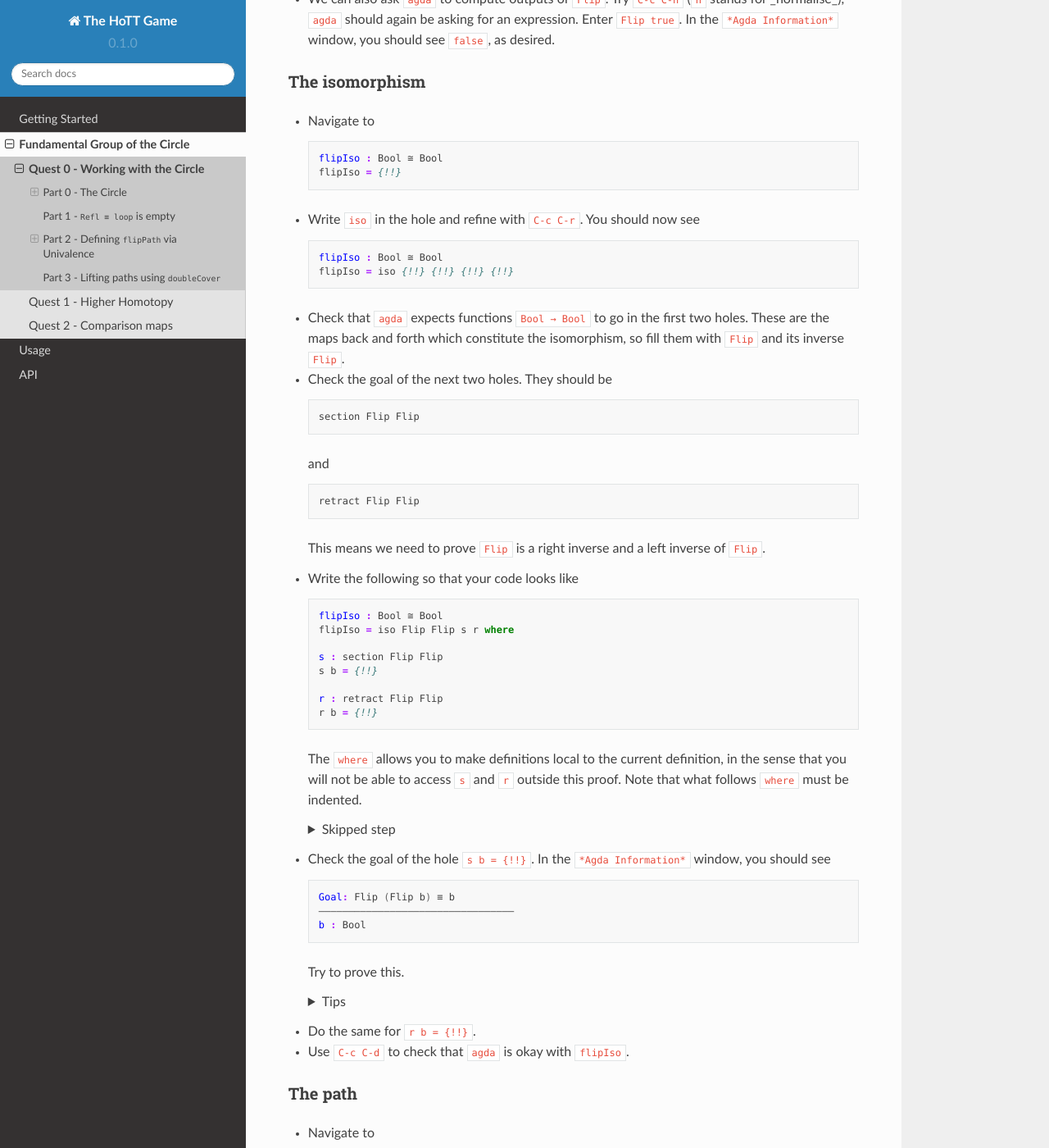
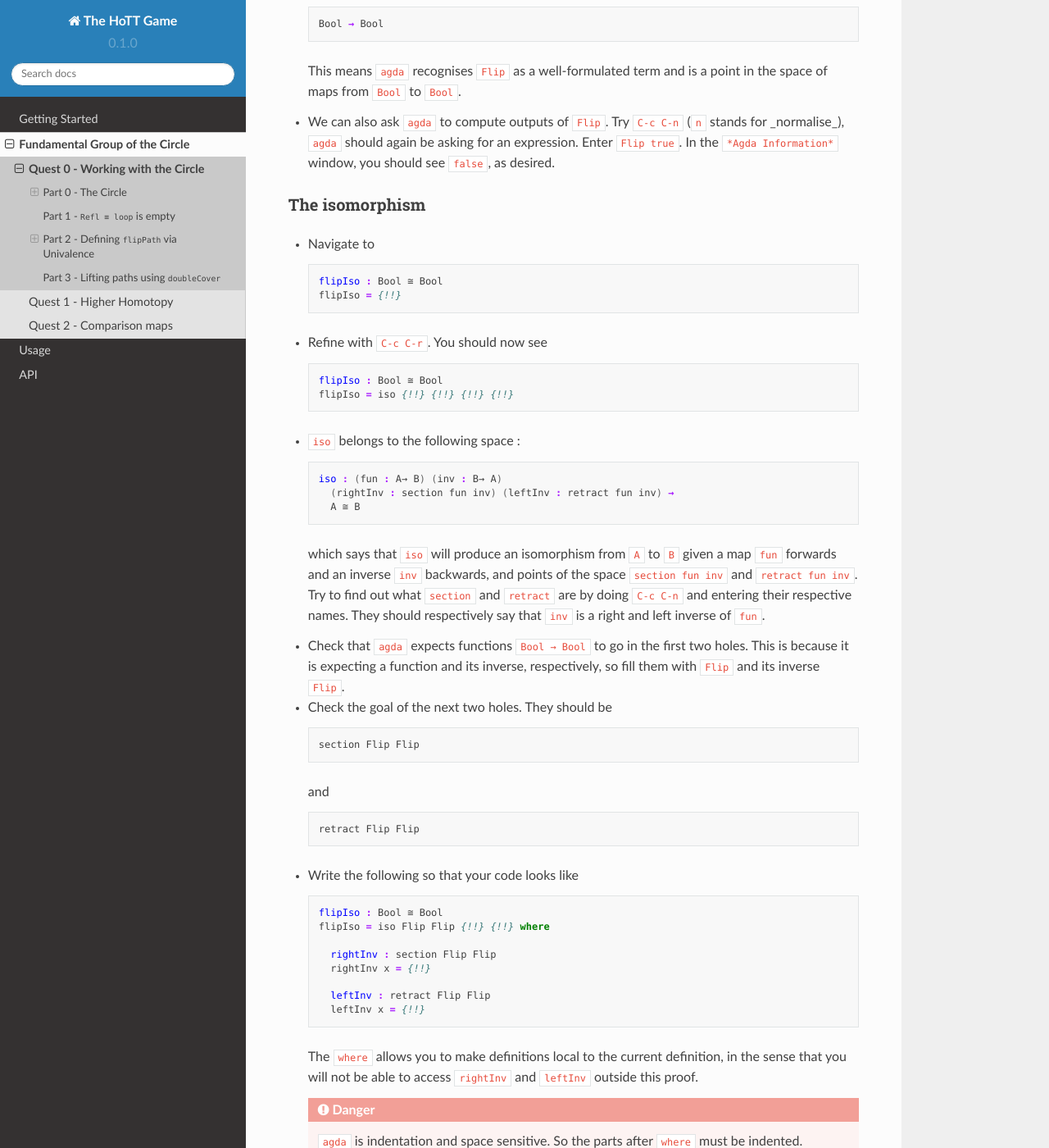
Before and after one commit to thehottgame/theHoTTGameGuide, a Sphinx documentation site: the page built from docs/source/1-fundamental-group/quest-0.rst, in a window 1280 px wide and 1400 px high, scrolled down 7721 px. Shown: the whole window at 82% size. Built offline with Sphinx 7.4.7 and the Read the Docs theme 2.0.0, drawn with Linux system fonts in a browser that asks for light colours; pages that are not in the unit, such as notebooks, are missing from menus; some of the changed text lies outside the part shown.

Commit message:
all george feedback done

```diff
--- a/docs/source/1-fundamental-group/quest-0.rst
+++ b/docs/source/1-fundamental-group/quest-0.rst
@@ -10,7 +10,7 @@
 =====================================
 
 Theory - Definition of the Circle
-------------------------
+---------------------------------
 
 In this series of quests we will prove that the fundamental group
 of ``S¹`` is ``ℤ``.
@@ -323,9 +323,15 @@
   We are assuming we have ``flipPath`` defined already
   and want to map ``loop`` to ``flipPath``,
   so ``loop i`` should map to a generic point in the path ``flipPath``.
+
+  .. NOTE::
+
+     We can use ``flipPath`` without completing the definition of ``flipPath``.
+
   Try filling the hole.
 * Once you think you are done, reload the ``agda`` file with ``C-c C-l``
-  and if it doesn't complain this means there are no problems with your definition.
+  and if it doesn't complain
+  this means there are no problems with your definition.
   Compare your definition to that in ``1FundamentalGroup/Quest0Solutions.agda``
   to check that your definition is the one we want.
   Here is a definition that ``agda`` will accept, but is *not* what we need:
@@ -433,7 +439,7 @@
     flipIso : Bool ≅ Bool
     flipIso = {!!}
 
-* Write ``iso`` in the hole and refine with ``C-c C-r``.
+* Refine with ``C-c C-r``.
   You should now see
 
   .. code-block:: agda
@@ -441,9 +447,26 @@
     flipIso : Bool ≅ Bool
     flipIso = iso {!!} {!!} {!!} {!!}
 
+* ``iso`` belongs to the following space :
+
+  .. code-block:: agda
+
+     iso : (fun : A→ B) (inv : B→ A)
+       (rightInv : section fun inv) (leftInv : retract fun inv) →
+       A ≅ B
+
+  which says that ``iso`` will produce an isomorphism from ``A`` to ``B``
+  given a map ``fun`` forwards and an inverse ``inv`` backwards,
+  and points of the space ``section fun inv`` and ``retract fun inv``.
+  Try to find out what ``section`` and ``retract`` are
+  by doing ``C-c C-n`` and entering their respective names.
+  They should respectively say that
+  ``inv`` is a right and left inverse of ``fun``.
+
 * Check that ``agda`` expects functions ``Bool → Bool``
   to go in the first two holes.
-  These are the maps back and forth which constitute the isomorphism,
+  This is because it is expecting a function and its inverse,
+  respectively,
   so fill them with ``Flip`` and its inverse ``Flip``.
 * Check the goal of the next two holes.
   They should be
@@ -458,25 +481,27 @@
 
      retract Flip Flip
 
-  This means we need to prove
-  ``Flip`` is a right inverse and a left inverse of ``Flip``.
-
 * Write the following so that your code looks like
 
   .. code-block:: agda
 
     flipIso : Bool ≅ Bool
-    flipIso = iso Flip Flip s r where
+    flipIso = iso Flip Flip {!!} {!!} where
 
-    s : section Flip Flip
-    s b = {!!}
+      rightInv : section Flip Flip
+      rightInv x = {!!}
 
-    r : retract Flip Flip
-    r b = {!!}
+      leftInv : retract Flip Flip
+      leftInv x = {!!}
 
   The ``where`` allows you to make definitions local to the current definition,
-  in the sense that you will not be able to access ``s`` and ``r`` outside this proof.
-  Note that what follows ``where`` must be indented.
+  in the sense that you will not be able to access
+  ``rightInv`` and ``leftInv`` outside this proof.
+
+  .. danger::
+
+     ``agda`` is indentation and space sensitive.
+     So the parts after ``where`` must be indented.
 
   .. raw:: html
 
@@ -484,39 +509,52 @@
      <details>
      <summary>Skipped step</summary>
 
-  * To find out why we put ``s b`` on the left you can try
+  * To find out why we put ``rightInv x`` on the left you can try
      .. code-block::
 
         flipIso : Bool ≅ Bool
-        flipIso = iso Flip Flip s r where
+        flipIso = iso Flip Flip {!!} {!!} where
 
-           s : section Flip Flip
-           s = {!!}
+           rightInv : section Flip Flip
+           rightInv = {!!}
 
-           r : retract Flip Flip
-           r = {!!}
+           leftInv : retract Flip Flip
+           leftInv = {!!}
 
-  * Check the goal of the hole ``s = {!!}`` and try using ``C-c C-r``.
+  * Check the goal of the hole ``rightInv = {!!}`` and try using ``C-c C-r``.
     It should give you ``λ x → {!!}``.
-    This says it's asking for some new proof for each ``x : Bool``.
-    If you check the goal you can find out what proof it wants
-    and that ``x : Bool``.
+    This says it's asking for something for each ``x : Bool``.
+    (Recall that ``λ x → {!!}`` is the ``agda`` notation for
+    ``x ↦ {!!}``.)
+    If you check the goal you can find out what it wants
+    and that you have available ``x : Bool``.
   * To do a proof for each ``x : Bool``, we can also just stick
-    ``x`` before the ``=`` and do away with the ``λ``.
+    ``x`` before the ``=`` and do away with the ``λ`` like this :
+
+    .. code-block:: agda
+
+       flipIso : Bool ≅ Bool
+       flipIso = iso Flip Flip {!!} {!!} where
+
+          rightInv : section Flip Flip
+          rightInv x = {!!}
+
+          leftInv : retract Flip Flip
+          leftInv = {!!}
 
   .. raw:: html
 
      </details>
      </p>
 
-* Check the goal of the hole ``s b = {!!}``.
+* Check the goal of the hole ``rightInv x = {!!}``.
   In the ``*Agda Information*`` window, you should see
 
   .. code-block:: agda
 
-     Goal: Flip (Flip b) ≡ b
+     Goal: Flip (Flip x) ≡ x
      —————————————————————————————————
-     b : Bool
+     x : Bool
 
   Try to prove this.
 
@@ -524,14 +562,14 @@
 
      <p>
      <details>
-     <summary>Tips</summary>
+     <summary>Hint</summary>
 
-  You need to case on what ``b`` can be.
+  You need to case on what ``x`` can be.
   Then for the case of ``true`` and ``false``,
   try ``C-c C-r`` to see if ``agda`` can help.
 
-  The added benefit of having ``b`` before the ``=``
-  is exactly this - that we can case on what ``b`` can be.
+  The added benefit of having ``x`` before the ``=``
+  is exactly this - that we can case on what ``x`` can be.
   This is called *pattern matching*.
 
   .. raw:: html
@@ -539,7 +577,8 @@
      </details>
      </p>
 
-* Do the same for ``r b = {!!}``.
+* Do the same for ``leftInv x = {!!}``.
+* Fill in the missing goals using ``rightInv``, ``leftInv``.
 * Use ``C-c C-d`` to check that ``agda`` is okay with ``flipIso``.
 
 The path
```
Also changed, not shown: other parts of docs/source/1-fundamental-group/quest-0.rst (+5 -5 lines).
